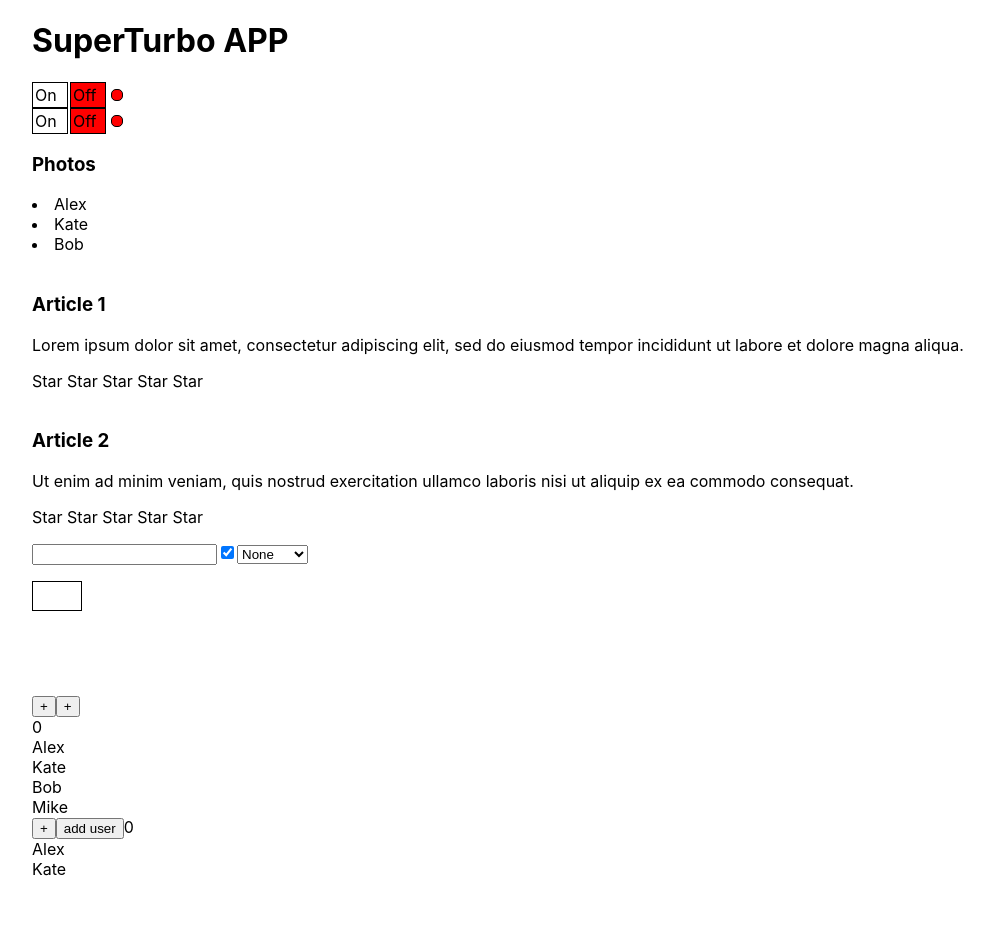
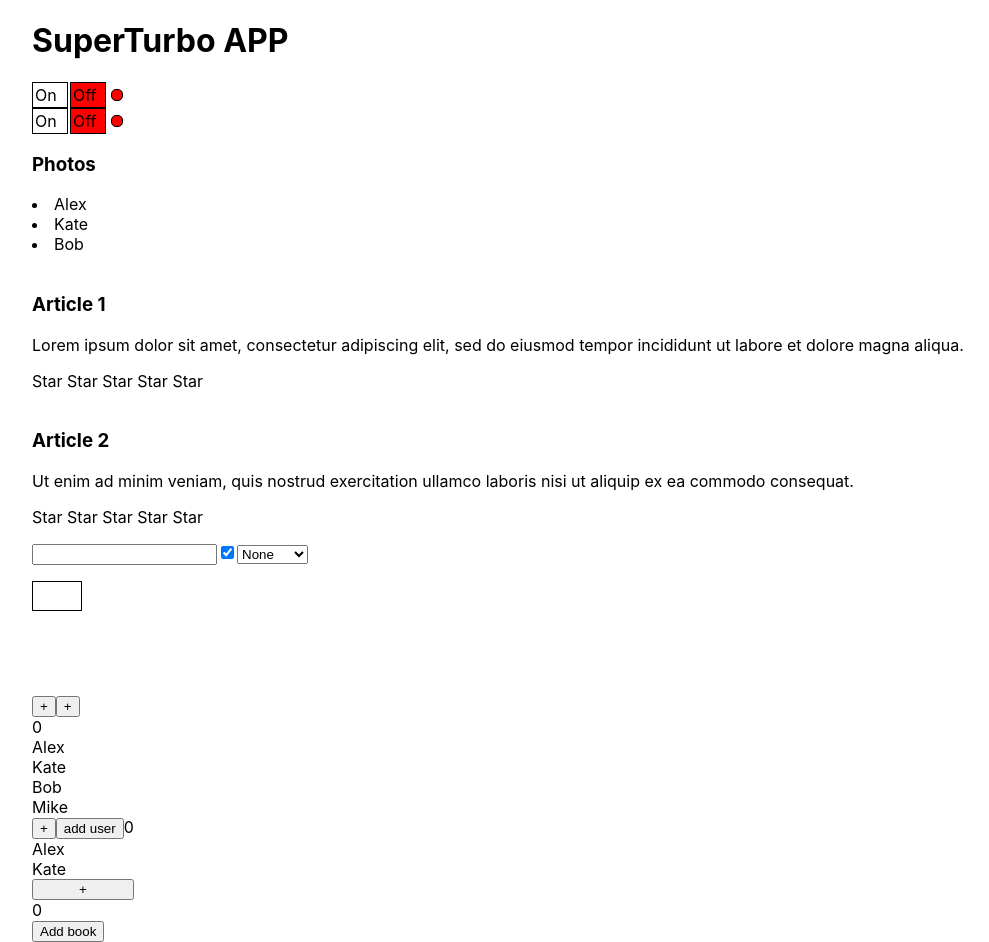
Before and after one commit to AlexBalew/Buttons-toggles-etc, a React (Create React App) app: page / in a window 1280 px wide. Shown: the whole page, without its empty margins (18-1007 px from the left). Before the commit the page ends 879 px from the top, so only its background shows below. Built offline with nearby package versions, Linux system fonts and the light colour scheme.

Commit message:
useCallback comp os added

```diff
--- a/src/App.tsx
+++ b/src/App.tsx
@@ -11,6 +11,7 @@ import {reducer, TOGGLE_CONSTANT} from "./Components/Accordion/AccordionComps/Re
 import {Example} from "./Components/RMemo/ReactMemoExample";
 import Accordion from "./Components/Accordion/Accordion";
 import {ReactMemoUsage} from "./Components/UMemo/UseMemo";
+import {HowToUseUseCallback} from "./Components/UMemo/HowToUseUseCallback";
 
 
 function App() {
@@ -77,6 +78,7 @@ function App() {
                 <br/>
                 <Example />
                 <ReactMemoUsage />
+                <HowToUseUseCallback />
 
             </div>
         </div>
--- /dev/null
+++ b/src/Components/UMemo/HowToUseUseCallback.tsx
@@ -0,0 +1,40 @@
+import React, {useCallback, useMemo, useState} from "react";
+
+export const HowToUseUseCallback = () => {
+    console.log('howToUseUseCallback rendered')
+    const [counter, setCounter] = useState(0)
+    const [books, setBooks] = useState([
+        'React', 'JS', 'CSS', 'HTML'
+    ])
+
+    const memoizedAddBook = useMemo(() => {
+        return () => {
+            console.log(books)
+            const newBooks = [...books, 'Angular' + new Date().getTime()]
+            setBooks(newBooks)
+        }
+    }, [books])
+
+    const memoizedAddBook2 = useCallback(() => {
+        console.log(books)
+        const newBooks = [...books, 'Angular' + new Date().getTime()]
+        setBooks(newBooks)
+    }, [books])
+
+    return <>
+        <button onClick={() => setCounter(counter + 1)}> +</button>
+        {counter}
+        <Book addBook={memoizedAddBook2}/>
+    </>
+
+}
+const BookAdder = (props: { addBook: () => void }) => {
+    console.log('BookAdder')
+    return <div>
+        <button onClick={() => {
+            props.addBook()
+        }}>Add book
+        </button>
+    </div>
+}
+const Book = React.memo(BookAdder)
--- a/src/Components/UMemo/UseMemo.tsx
+++ b/src/Components/UMemo/UseMemo.tsx
@@ -34,3 +34,6 @@ export const ReactMemoUsage = () => {
         <Users users={newArray}/>
     </div>
 }
+
+
+//____________useCallback_________________________
```
